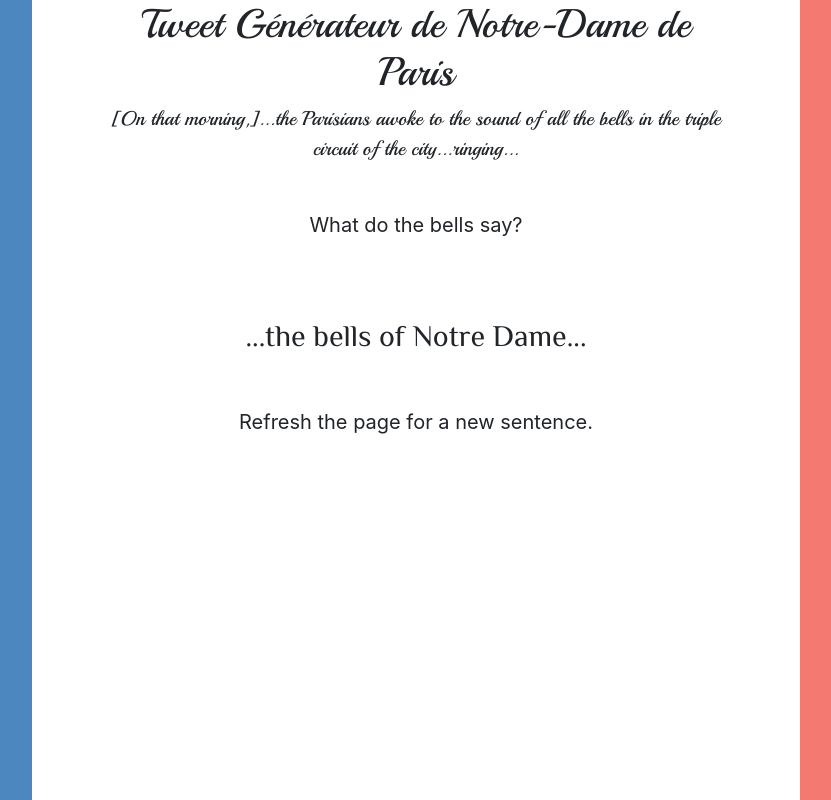
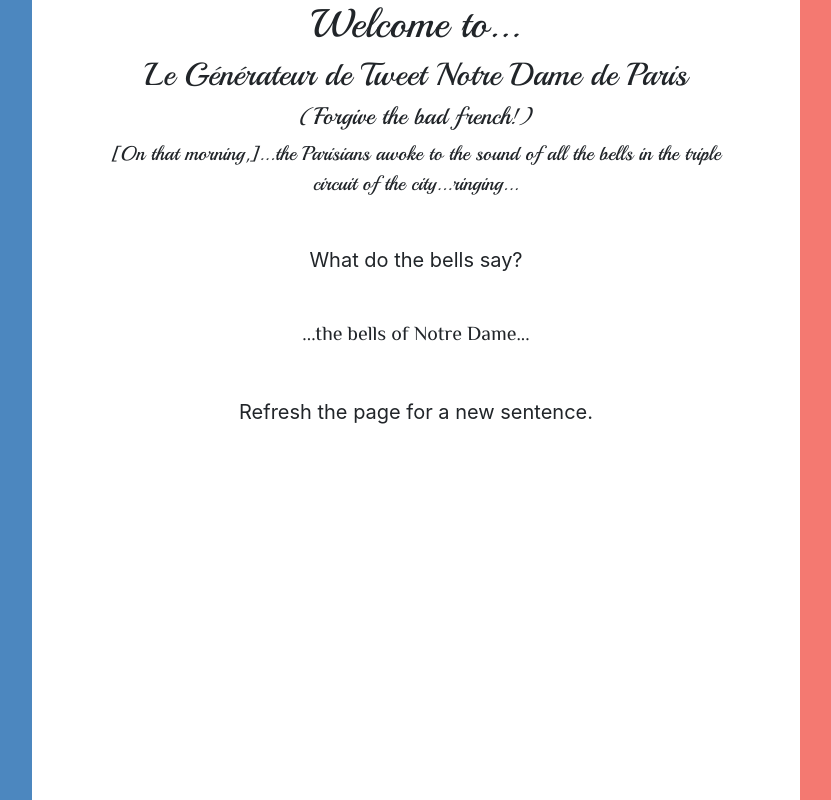
Before and after one commit to fchikwekwe/NotreDameTweetGen, a Flask app: template templates/index.html in a window 1280 px wide. Shown: the whole page, without its empty margins (224-1055 px from the left). Run offline with Flask 2, Linux system fonts and the light colour scheme; the template is opened without the code that fills it, so the values that code supplies are empty; parts of the project's set-up code (start-up, migrations or seed data) failed here and were passed over; some libraries are stand-ins or nearby versions.

Commit message:
💖 minor updates to css file

```diff
--- a/static/css/styles.css
+++ b/static/css/styles.css
@@ -22,7 +22,7 @@
 
 .show-tweet {
     font-family: 'El Messiri', sans-serif;
-    font-size: 30px;
+    font-size: 20px;
 }
 
 .tweet-intro {
--- a/templates/index.html
+++ b/templates/index.html
@@ -19,7 +19,12 @@
             <div class="row">
                 <div class="col-md-3"></div>
                 <div class="col-md-6 mx-auto tweet">
-                    <h1 id="title">Tweet Générateur de Notre-Dame de Paris</h1>
+                    <div id="title">
+                        <h1>Welcome to...</h1>
+                        <h2>Le Générateur de Tweet Notre Dame de Paris</h2>
+                        <h4>(Forgive the bad french!)</h4>
+                    </div>
+
                     <p class="tweet-intro">[On that morning,]...the Parisians awoke to the sound of all the bells in the triple circuit of the city...ringing...</p>
                     <!-- <p class="tweet-intro">Thousands of...faces thronged the windows, the doors, the dormer windows, the roofs, gazing at the palace, gazing at the populace...</p> -->
                     <br>
@@ -27,7 +32,6 @@
                     <!-- <button id="tweet-button" class="btn btn-outline-info" type="button">
                         What do the bells say?
                     </button> -->
-                    <br>
                     <br>
                     {% if final_sentence %}
                     <p class="show-tweet">" {{ final_sentence }}"</p>
```
